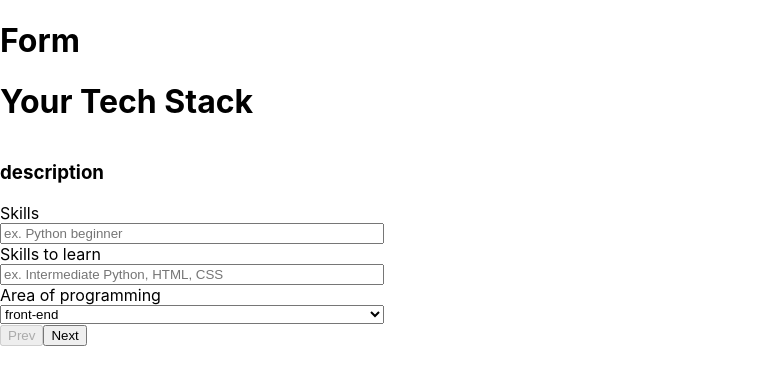
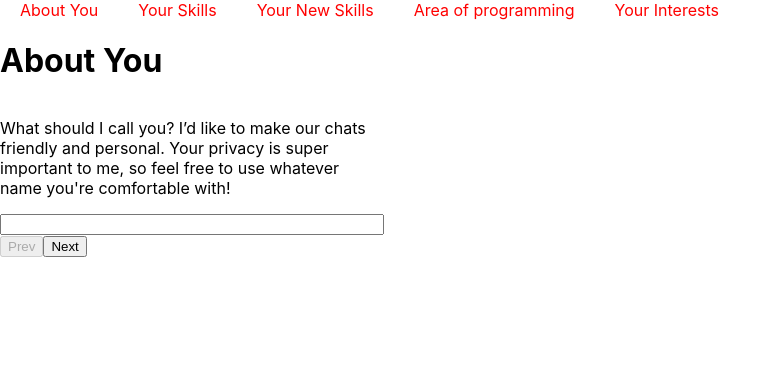
Before and after one commit to xAmiBa/BrainScript, a React (Create React App) app in the folder frontend/: page /setup in a window 1280 px wide. Shown: the top 384 px of the page, without its empty margins (0-781 px from the left). Built offline with nearby package versions, Linux system fonts and the light colour scheme.

Commit message:
Form validation handled by conditional submit button display. - navbar built with coditional CSS style change accordingly to validity of user input

```diff
--- a/frontend/src/components/Form/Form.js
+++ b/frontend/src/components/Form/Form.js
@@ -1,8 +1,9 @@
 import React, { useState } from "react";
 import Step1Tech from "../FormSteps/Step1Tech";
 import Step2Interests from "../FormSteps/Step2Interests";
-import Step3AboutYou from "../FormSteps/Step3AboutYou";
+import Step0AboutYou from "../FormSteps/Step0AboutYou";
 import '../FormSteps/Step.css'
+import ProgressBar from '../ProgressBar/ProgressBar'
 
 function Form() {
 
@@ -17,50 +18,51 @@ function Form() {
     })
 
     // determine which title we display
-    const FormTitles = ["Your Tech Stack", "Your Interests", "About You"]
+    const FormTitles = ["About You", "Your Tech Stack", "Your Interests"]
 
     // determine which form to display
     const StepDispaly = () => {
         if (step === 0) {
+            return <Step0AboutYou formData={formData} setFormData={setFormData}/>
+        } else if (step === 1) {
             return <Step1Tech formData={formData} setFormData={setFormData}/>
-        } else if (step === 1) {
+        } else if (step === 2) {
             return <Step2Interests formData={formData} setFormData={setFormData}/>
-        } else if (step === 2) {
-            return <Step3AboutYou formData={formData} setFormData={setFormData}/>
         }
     }
+    const isInvalid = Object.values(formData).some(value => value.length < 3)
 
     return (
         <div className="form">
-            <h1>Form</h1>
-            <div className="progress-bar">
-                {/* TODO: progress bar div is white rectangle, this div is filling colour. Adjnust CSS percentages to manipulate progress bar */}
-                <div style={{width: step === 0 ? "33.3%" : step === 1 ? "66.6%" : "100%"}}>
-                </div>
+            {/* <h1>Form</h1> */}
+            <div className="progress-bar-container">
+                <ProgressBar formData={formData}/>
             </div>
             <div className="form-container">
                 <div className="header">
                     <h1>{FormTitles[step]}</h1>
                 </div>
-                <div className="body">{ StepDispaly() }</div>
+                <div className="body">
+                    { StepDispaly() }
+                </div>
                 <div className="footer">
                     <button
                     disabled={step === 0}
                     onClick={() => {
                         setStep((currentPage) => currentPage - 1)
                         }}
-                        >Prev</button>
+                    >Prev</button>
                     <button
+                    disabled={step === 2}
                     onClick={() => {
-                        if (step === 2) {
-                            // TODO: API CALL TO SEND THE DATA TO BACKEND
-                            alert("FORM SUBMITTED: ")
-                            console.log(formData)
-                        } else {
-                            setStep((currentPage) => currentPage + 1)
-                        }
+                        setStep((currentPage) => currentPage + 1)
                         }}
-                        >{step === 2 ? "Submit" : "Next"}</button>
+                    >Next</button>
+                    <button
+                    disabled={isInvalid}
+                    style={{display: isInvalid ? 'none' : 'block'}}
+                    //TODO: API CALL onClick={}
+                    > Submit</button>
                 </div>
             </div>
         </div>
--- /dev/null
+++ b/frontend/src/components/FormSteps/Step0AboutYou.js
@@ -0,0 +1,25 @@
+import React from 'react';
+import '../Form/Form.css';
+
+
+const Step0AboutYou = ({formData, setFormData}) => {
+
+  const onChange = (event) => {
+    setFormData({...formData, [event.target.name]: event.target.value})
+  };
+
+  return (
+      <div className='author-container'>
+          <p className='description'>What should I call you? I’d like to make our chats friendly and personal. Your privacy is super important to me, so feel free to use whatever name you're comfortable with!</p>
+          <input
+          type='text'
+          id="author"
+          name="author"
+          value={formData.author}
+          onChange={onChange}
+          ></input>
+      </div>
+  )
+}
+
+export default Step0AboutYou
--- a/frontend/src/components/FormSteps/Step1Tech.js
+++ b/frontend/src/components/FormSteps/Step1Tech.js
@@ -9,24 +9,25 @@ function Step1Tech({formData, setFormData}) {
 
   return (
     <div className='tech-container'>
-      <h3>description</h3>
-      <label for="skills">Skills</label>
+      <p className='description'>Thanks {formData.author}! Now, tell me about your current coding skills, any new techniques you're excited to learn, and what areas of programming you love most—whether it's backend, frontend, or something else. This way, I can help craft a project that’s perfect for your skill level and growth ambitions!</p>
+      <label for="skills">Your existing skills</label>
       <input
         type='text'
         id="skills"
         name="skills"
-        placeholder="ex. Python beginner"
+        placeholder="ex. HTML, CSS"
         value={formData.skills}
         onChange={onChange}
+        requiired
         >
       </input>
 
-      <label for="skills_to_learn">Skills to learn</label>
+      <label for="skills_to_learn">Skills you want to learn</label>
       <input
         type='text'
         id="skills_to_learn"
         name="skills_to_learn"
-        placeholder='ex. Intermediate Python, HTML, CSS'
+        placeholder='ex. JavaScript'
         value={formData.skills_to_learn}
         onChange={onChange}
         >
@@ -39,9 +40,9 @@ function Step1Tech({formData, setFormData}) {
         value={formData.area_of_programming}
         onChange={onChange}
       >
-        <option value="frontend">front-end</option>
-        <option value="backend">back-end</option>
-        <option value="full-stack">full-stack</option>
+        <option value="full-stack">Full Stack</option>
+        <option value="frontend">Frontend</option>
+        <option value="backend">Backend</option>
       </select>
     </div>
   )
--- a/frontend/src/components/FormSteps/Step2Interests.js
+++ b/frontend/src/components/FormSteps/Step2Interests.js
@@ -10,8 +10,7 @@ const Step2Interests = ({formData, setFormData}) => {
 
   return (
       <div className='interests-container'>
-          <h3>description</h3>
-          <label for="skills">What excites you?</label>
+          <p className='description'>What do you love doing when you're not coding {formData.author}? Whether it's gaming, reading, hiking, or anything else, share your passions with me. I’ll use these to come up with a project idea that’s as unique and exciting as your hobbies!</p>
           <input
             type='text'
             id="interests"
--- a/frontend/src/components/FormSteps/Step3AboutYou.js
+++ /dev/null
@@ -1,26 +0,0 @@
-import React from 'react';
-import '../Form/Form.css';
-
-
-const Step3AboutYou = ({formData, setFormData}) => {
-
-  const onChange = (event) => {
-    setFormData({...formData, [event.target.name]: event.target.value})
-  };
-
-  return (
-      <div className='author-container'>
-          <label for="skills">What's your nickname?</label>
-          <input
-          type='text'
-          id="author"
-          name="author"
-          placeholder="Sam"
-          value={formData.author}
-          onChange={onChange}
-          ></input>
-      </div>
-  )
-}
-
-export default Step3AboutYou
--- /dev/null
+++ b/frontend/src/components/ProgressBar/ProgressBar.css
@@ -0,0 +1,16 @@
+.progress-bar {
+    display: flex;
+    /* flex-direction: column; */
+}
+
+.progress-point {
+    margin: 0 20px
+}
+
+#progress-valid.progress-point {
+    color: green;
+}
+
+#progress-invalid.progress-point {
+    color: red;
+}
--- /dev/null
+++ b/frontend/src/components/ProgressBar/ProgressBar.js
@@ -0,0 +1,27 @@
+import React from 'react'
+import './ProgressBar.css'
+
+const ProgressBar = ({formData}) => {
+
+    // returns custon id for CSS coditional formatting
+    const generateError = (dataFormField) => {
+        // console.log("FORM DATA: ", dataFormField)
+        if (dataFormField.length < 3 || !(/[a-zA-Z]/.test(dataFormField))) {
+            return 'progress-invalid'
+        } else {
+            return 'progress-valid'
+        }
+    }
+
+    return (
+        <div className='progress-bar'>
+            <p className='progress-point' id={generateError(formData.author)}>About You</p>
+            <p className='progress-point' id={generateError(formData.skills)}>Your Skills</p>
+            <p className='progress-point' id={generateError(formData.skills_to_learn)}>Your New Skills</p>
+            <p className='progress-point' id={generateError(formData.area_of_programming)}>Area of programming</p>
+            <p className='progress-point' id={generateError(formData.interests)}>Your Interests</p>
+        </div>
+    )
+}
+
+export default ProgressBar
```
Also changed, not shown: frontend/src/components/Navbar/Navbar.css (deleted), frontend/src/components/Navbar/Navbar.js (deleted), 2 other files (tests, documents, lock files or other folders).
